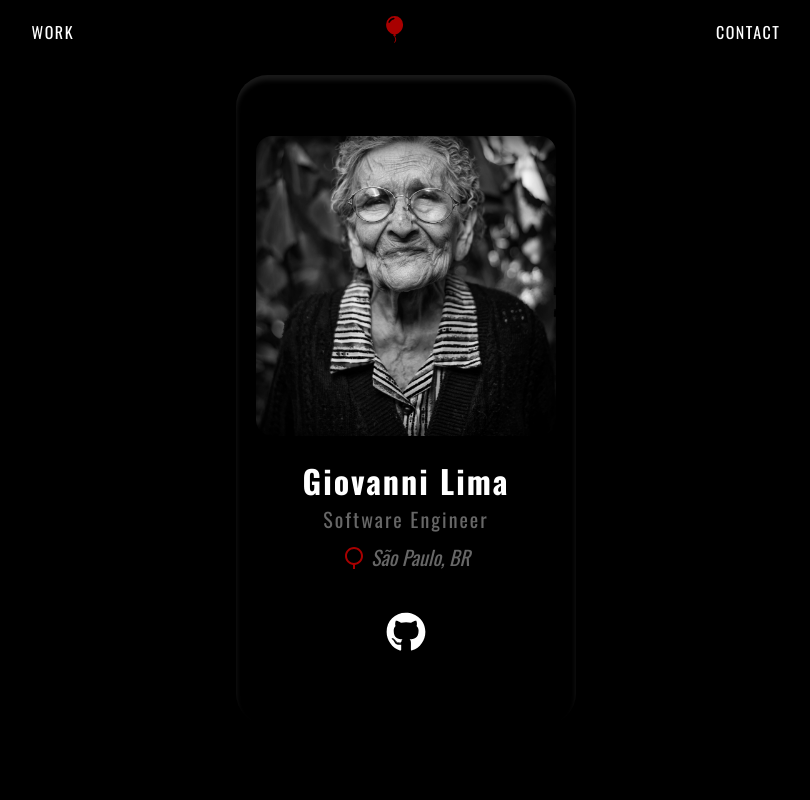
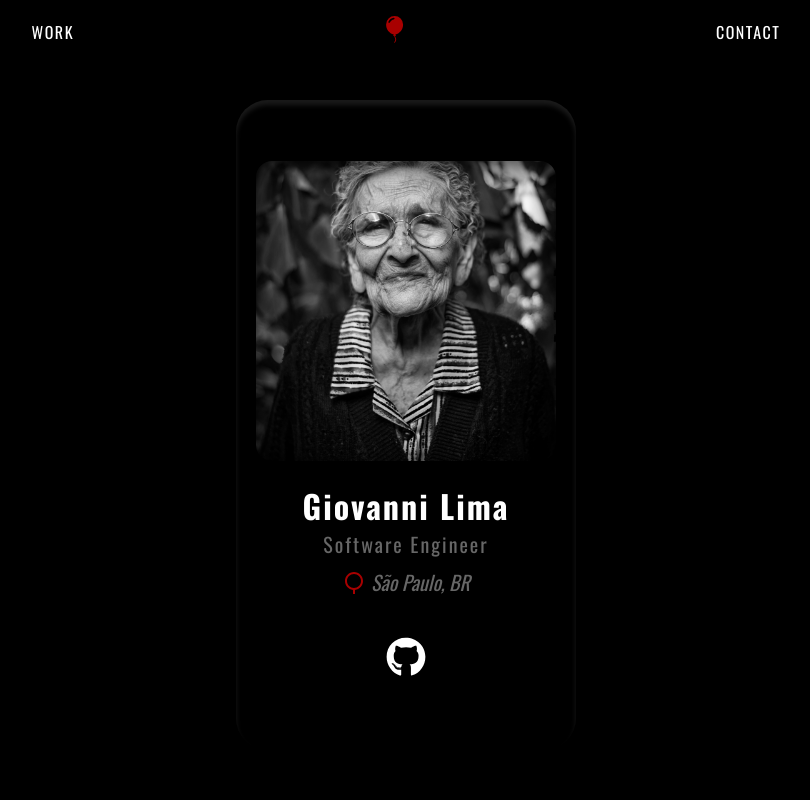
Before and after one commit to ogiovannilima/givixs, a Next.js app: page / in a window 1280 px wide. Shown: the top 800 px of the page, without its empty margins (234-1044 px from the left). Built offline with nearby package versions, Linux system fonts and the light colour scheme.

Commit message:
mudanca no tamanho do margin do card

```diff
--- a/src/app/(pages)/(home)/page.module.css
+++ b/src/app/(pages)/(home)/page.module.css
@@ -12,17 +12,23 @@
     align-items: center;
     background-color: var(--background-color-black);
     color: var(--font-white);
+
+    max-height: 650px;
+    width: 340px;
+
+    margin-top: 100px;
 }
 
 .card {
+    height: 100%;
+    width: 100%;
     display: flex;
     align-items: center;
     justify-content: center;
     flex-direction: column;
 
     margin: 0 auto;
-    height: 650px;
-    width: 340px;
+
 
     border-radius: 2rem;
     background: linear-gradient(180deg, rgba(10, 10, 10, 0) 68.46%, var(--color-card) 96.41%);
@@ -30,7 +36,7 @@
 
     animation: fadein 1s ease-in;
 }
-.teste {
+.imageProfile {
     position: relative;
 }
 .card img {
--- a/src/app/(pages)/(home)/page.tsx
+++ b/src/app/(pages)/(home)/page.tsx
@@ -9,14 +9,15 @@ import Portrait from '../../../../public/portrait.jpg'
 
 export default function Home() {
   const githubUrl = 'https://github.com/ogiovannilima'
+
   return (
     <main className={styles.container}>
       <section className={styles.content}>
-        <article className={styles.card}>
-          <figure className={styles.teste}>
+        <div className={styles.card}>
+          <div className={styles.imageProfile}>
             <Image src={Portrait} alt="portrait photo" />
-            <div className={styles.overlay}></div>
-          </figure>
+            <div className={styles.overlay} />
+          </div>
           <div className={styles.infos}>
             <h1 className={styles.name}>Giovanni Lima</h1>
             <p className={styles.role}>Software Engineer</p>
@@ -30,9 +31,11 @@ export default function Home() {
               <FaGithub />
             </a>
           </nav>
-        </article>
+        </div>
       </section>
-      <Article />
+      <div>
+      {/* <Article /> */}
+      </div>
     </main>
   );
 }
```
